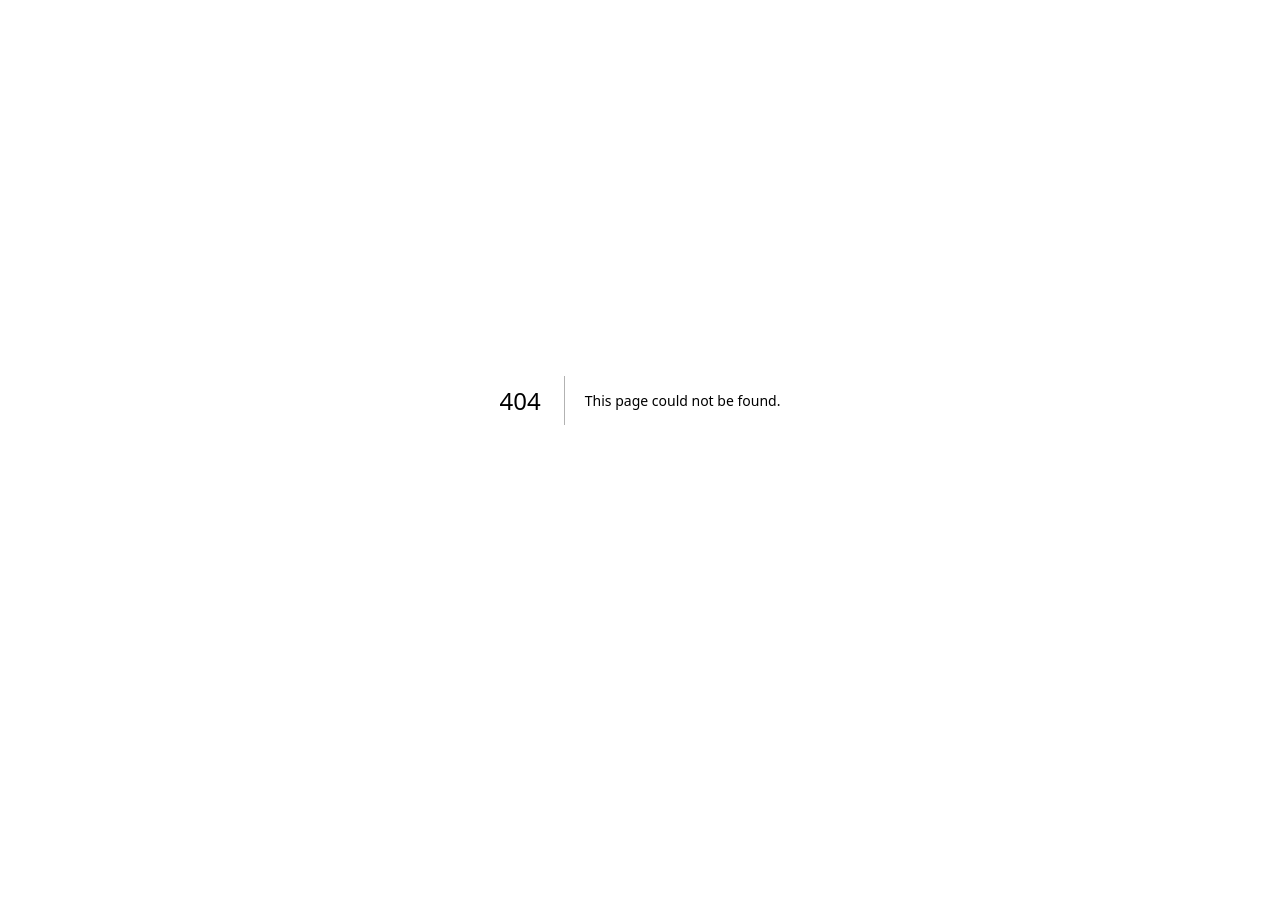
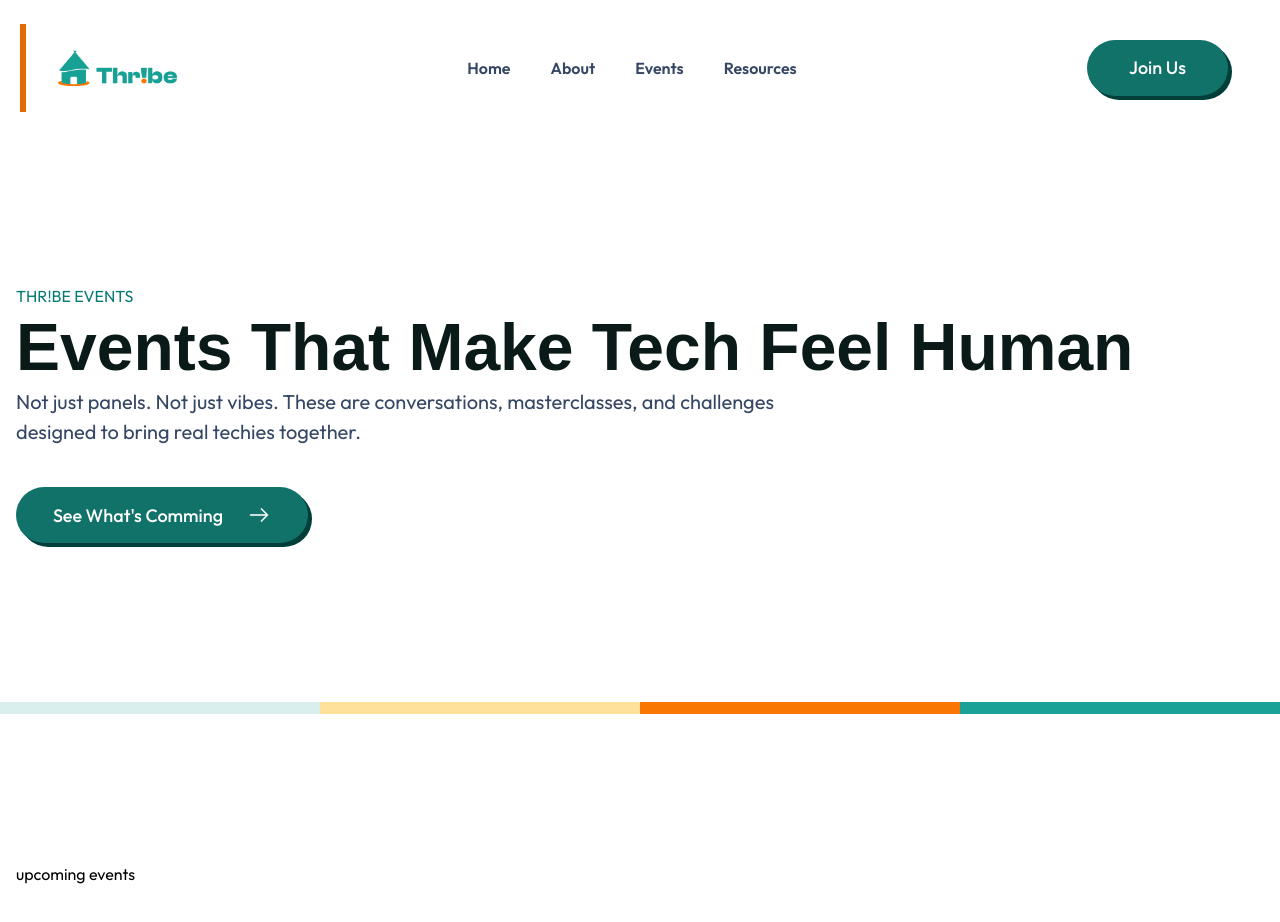
Before and after one commit to chiaka1996/thribes, a Next.js app: page /events in a window 1280 px wide. Before the commit this address had no page. Shown: the top 922 px of the page. Before the commit the page ends 800 px from the top, so only its background shows below. Built offline with nearby package versions, Linux system fonts and the light colour scheme; a web font is replaced by a local one.

Commit message:
working on events

```diff
--- a/src/app/about/layout.js
+++ b/src/app/about/layout.js
@@ -1,5 +1,3 @@
-
-
 export const metadata = {
   title: "About Thribe Community",
   description: "Our goal Is to build a tech-powered, value-driven community where individuals don&#39;t just exist but build valuable relationships, gain visibility, collaborate and contribute to real-world impact",
--- a/src/app/components/navigation2.jsx
+++ b/src/app/components/navigation2.jsx
@@ -18,7 +18,7 @@ const NavigationBar = () => {
              <div className="flex flex-row justify-between text-[16px] text-[#C2C7D0] font-[600] items-center space-x-[40px]">
                 <Link href="/">Home</Link>
                  <Link href="/about">About</Link>
-                  <Link href="#">Events</Link>
+                  <Link href="/events">Events</Link>
                    <Link href="#">Resources</Link>
              </div>
 
--- /dev/null
+++ b/src/app/events/layout.js
@@ -0,0 +1,12 @@
+export const metadata = {
+  title: "Thribe Community Events",
+  description: "These are conversations, masterclasses, and challenges designed to bring real techies together.",
+};
+
+export default function RootLayout({ children }) {
+  return (
+   <main>
+    {children}
+    </main>
+  );
+}
--- /dev/null
+++ b/src/app/events/page.jsx
@@ -0,0 +1,35 @@
+import NavigationBar from "../components/navigation";
+import Image from "next/image";
+
+const Events = () => {
+    return(
+        <main>
+            <NavigationBar />
+            <section className="max-w-[1248px] mx-auto px-[16px] md:px-[20px] xl:px-0 pt-[148px] pb-[159px] tracking-[1%] space-y-[40px]">
+            <div className="max-w-[1170px]">
+                <h1 className="text-[16px] leading-[150%] tracking-[16%] text-[#087C72]">THR!BE EVENTS</h1>
+                <h2 className="font-[600] leading-[120%] text-[#0A1A18] text-[66px] tracking-[1%] font-clash">Events That Make Tech Feel Human</h2>
+                <p className="max-w-[760px] text-[20px] leading-[150%] tracking-[1%] text-secondaryColor">
+                Not just panels. Not just vibes.
+                These are conversations, masterclasses, and challenges designed to bring real techies together.
+                </p>
+
+                <div className="mt-[40px]">
+                   <button className={`flex gap-x-[24px] items-center justify-center w-[292px] bg-[#107269] cursor-pointer shadow-[4px_4px_0px_0px_#003E39] font-[500] text-[18px] text-[#fff] h-[56px] rounded-[100px]`}>
+                    <span>See What's Comming</span>
+                    <Image src="/icons/arrow-white.png" width={24} height={24} alt="thribe community" className="object-center" />
+                  </button>
+                </div>
+            </div>
+            </section>
+            <div className="w-full h-[12px] relative">
+                <Image src="/img/legal-nav.png" fill alt="navigation" />
+            </div>
+            <section className="max-w-[1248px] mx-auto px-[16px] md:px-[20px] xl:px-0 pt-[148px] pb-[159px] tracking-[1%] space-y-[40px]">
+                upcoming events
+            </section>
+        </main>
+    )
+}
+
+export default Events;
```
Also changed, not shown: public/icons/arrow-white.png (added).
